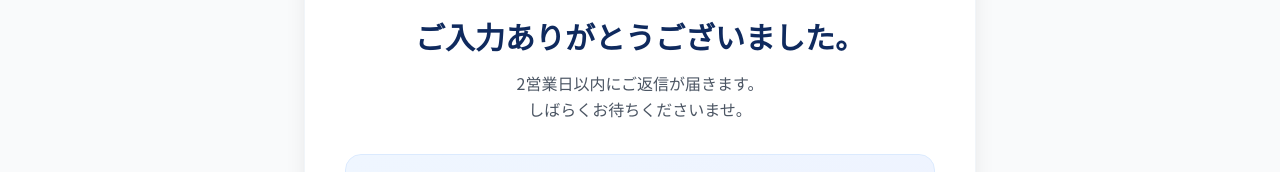
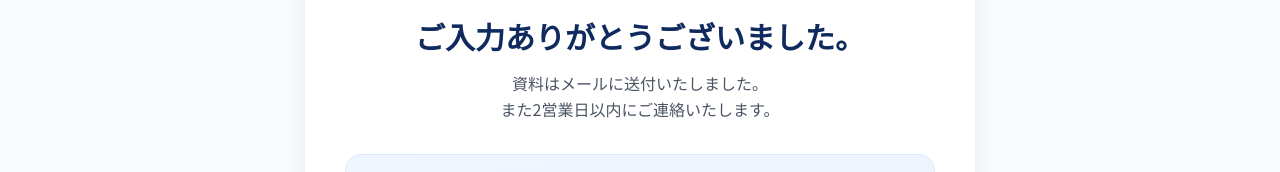
Before and after one commit to facetaro-agent/shokizero, a website: page webapp 4/thankyou.html in a window 1280 px wide. Shown: the part 236-408 px from the top of the page. Drawn offline with nearby package versions, Linux system fonts and the light colour scheme.

Commit message:
Update thankyou.html

```diff
--- a/webapp 4/thankyou.html
+++ b/webapp 4/thankyou.html
@@ -79,7 +79,7 @@
         </div>
 
         <h1 class="text-2xl sm:text-3xl font-black text-navy mb-4">ご入力ありがとうございました。</h1>
-        <p class="text-gray-600 text-base leading-relaxed mb-8">2営業日以内にご返信が届きます。<br>しばらくお待ちくださいませ。</p>
+        <p class="text-gray-600 text-base leading-relaxed mb-8">資料はメールに送付いたしました。<br>また2営業日以内にご連絡いたします。</p>
 
         <!-- Download Links -->
         <div class="bg-gradient-to-br from-blue-50 to-indigo-50 rounded-2xl p-6 sm:p-8 border border-blue-100 mb-6 anim-fade anim-d4">
```
